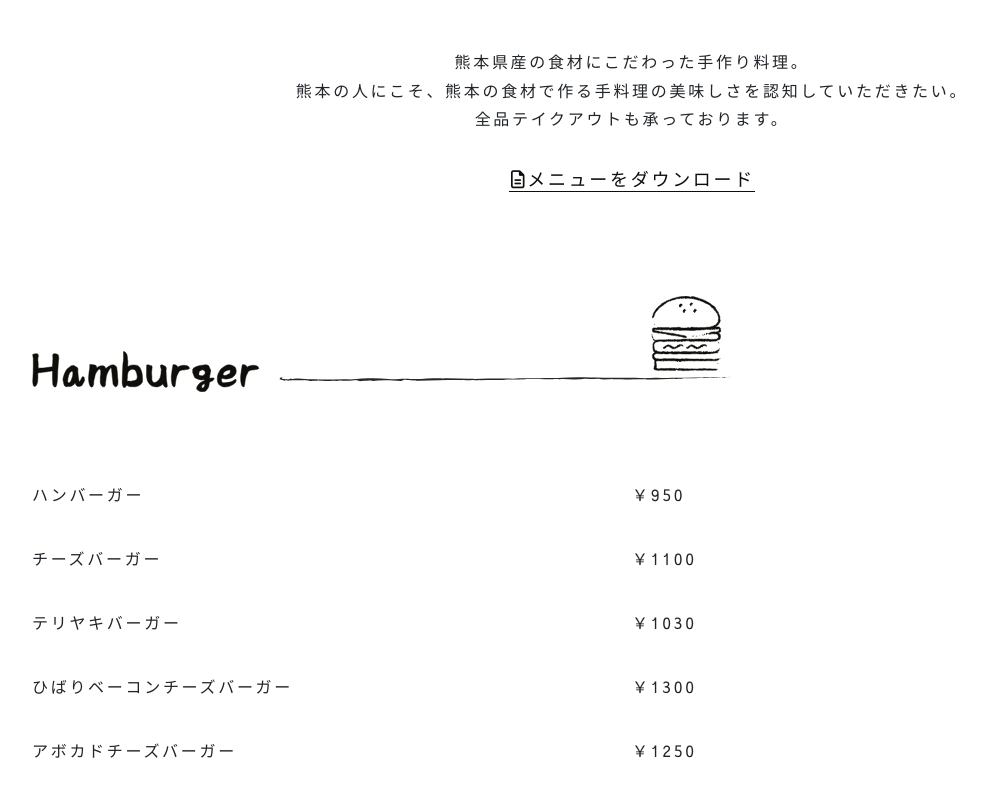
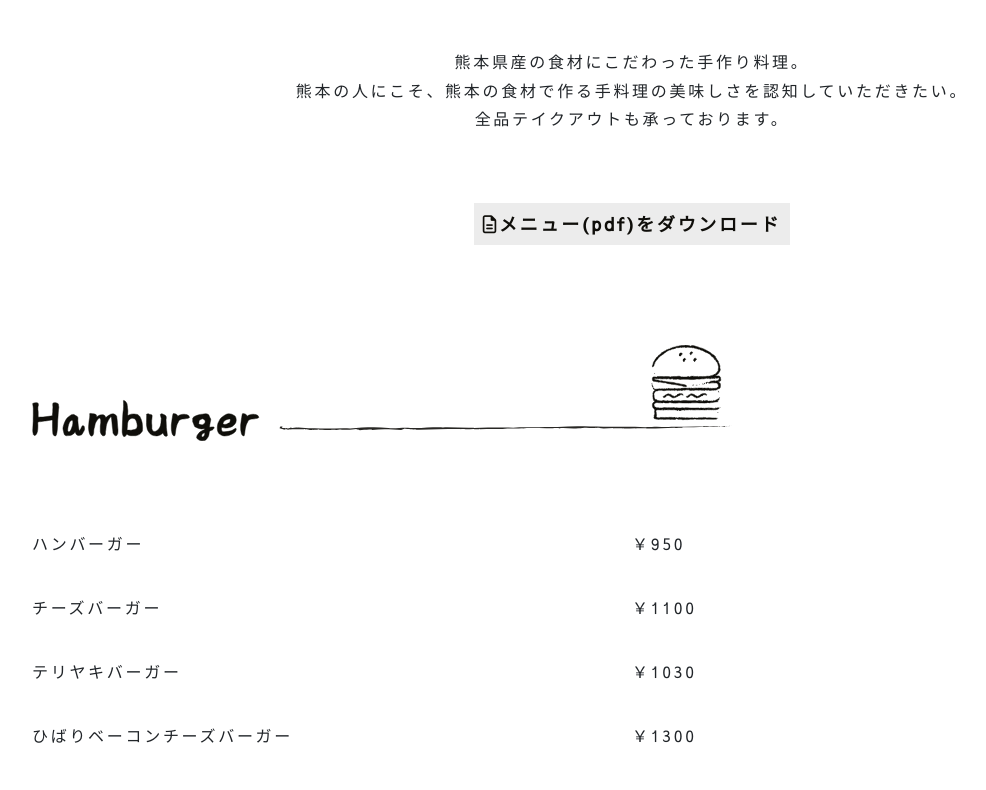
Before and after one commit to Shororo/the_local_burger, a plain HTML site: page index.html in a window 1280 px wide. Shown: the part 3860-4650 px from the top of the page, without its empty margins (8-994 px from the left). Drawn offline with nearby package versions, Linux system fonts and the light colour scheme; no server answers.

Commit message:
Add files via upload

```diff
--- a/assets/mystyle.css
+++ b/assets/mystyle.css
@@ -433,6 +433,22 @@ img {
 .border-black{
   border-bottom: solid 1px rgba(15, 14, 10, 1);
 }
+
+.btn-flat-simple {
+  position: relative;
+  display: inline-block;
+  font-weight: bold;
+  padding: 0.25em 0.5em;
+  text-decoration: none;
+  color: rgba(15, 14, 10, 1);
+  background: #ECECEC;
+  transition: .4s;
+}
+
+.btn-flat-simple:hover {
+  background: #ffa501;
+  color: rgba(247, 247, 247, 1);
+}
 /*カラーここまで*/
 
 .d-flex{
--- a/index.html
+++ b/index.html
@@ -27,8 +27,8 @@
     <div class="header-contents">
       <a id="in-navigation" href="#"><img class="logo" src="material/menu_logo.svg" alt="ヘッダーロゴ"></a>
       <div class="navigation float-right" alt="ナビゲーションバー"></div>
-      <a class="media mr-4 float-right none1025" charset="clr-white" href="https://www.facebook.com/The-Local-Burger-644265785970511/" target="_blank"><i class="fab fa-2x fa-facebook-square size-576"></i></a>
-      <a class="media mr-4 float-right none1025" charset="clr-white" href="https://www.instagram.com/thelocalburger2019/" target="_blank"><i class="fab fa-2x fa-instagram size-576"></i></a>
+      <a class="media mr-4 float-right none block576" charset="clr-white" href="https://www.facebook.com/The-Local-Burger-644265785970511/" target="_blank"><i class="fab fa-2x fa-facebook-square size-576"></i></a>
+      <a class="media mr-4 float-right none block576" charset="clr-white" href="https://www.instagram.com/thelocalburger2019/" target="_blank"><i class="fab fa-2x fa-instagram size-576"></i></a>
     </div>
   </header>
 
@@ -218,8 +218,8 @@
                       <p>熊本県産の食材にこだわった手作り料理。</p>
                       <p>熊本の人にこそ、熊本の食材で作る手料理の美味しさを認知していただきたい。</p>
                       <p>全品テイクアウトも承っております。</p>
-                      <div class="pt-5">
-                      <a class="clr-black border-black" target="_blank" href="material/sample.pdf" download="sample.pdf"><i class="far fa-file-alt"></i>メニューをダウンロード</a>
+                      <div class="pt-7">
+                      <a class="btn-flat-simple" target="_blank" href="material/sample.pdf" download="sample.pdf"><i class="far fa-file-alt"></i>メニュー(pdf)をダウンロード</a>
                     </div>
                     </div>
                     <div class="mokuzi col-md-9 col-lg-7 ptb-7">
@@ -284,7 +284,7 @@
                         <p>マンスリーバーガー</p>
                       </div>
                       <div class="col-3 col-md-6">
-                        <p>価格はスタッフまで！</p>
+                        <p>ASK</p>
                       </div>
                     </div>
 
```
